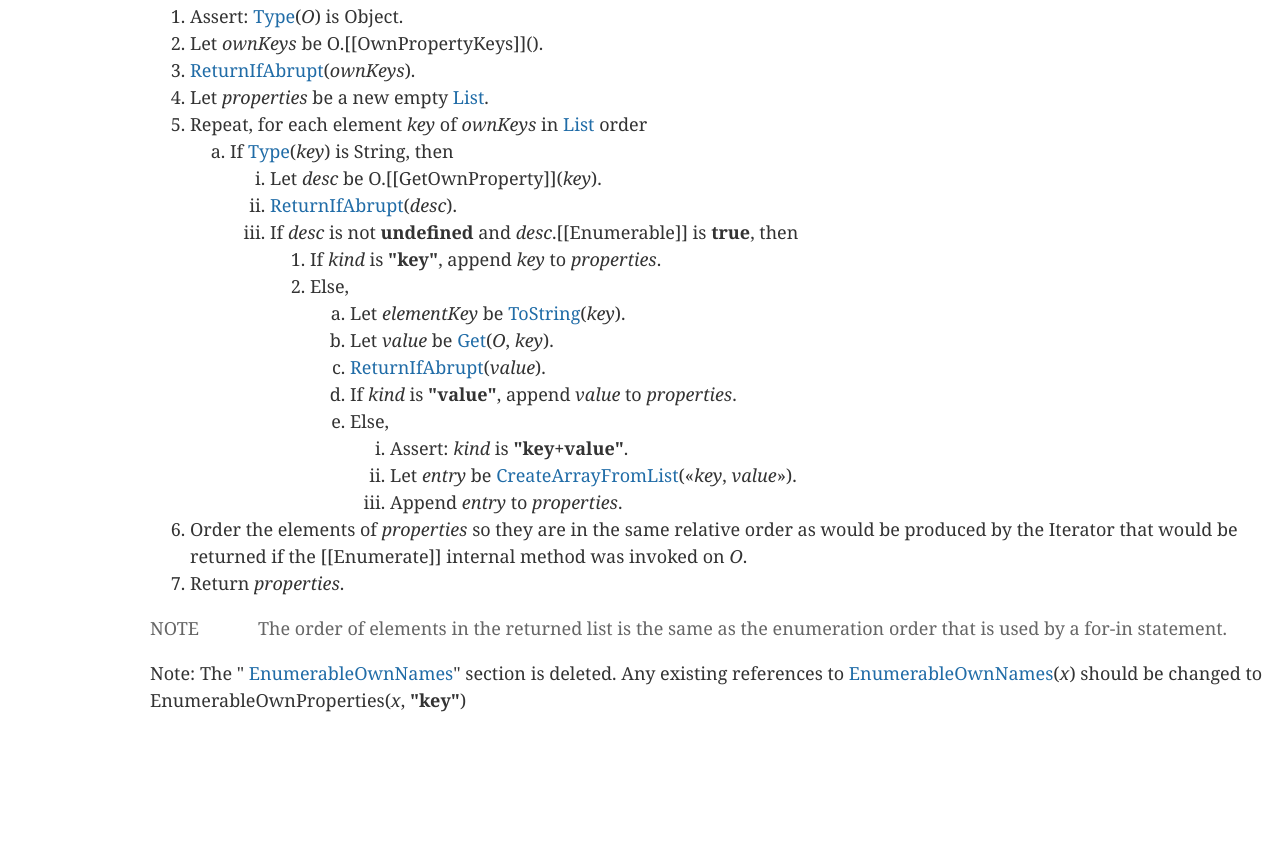
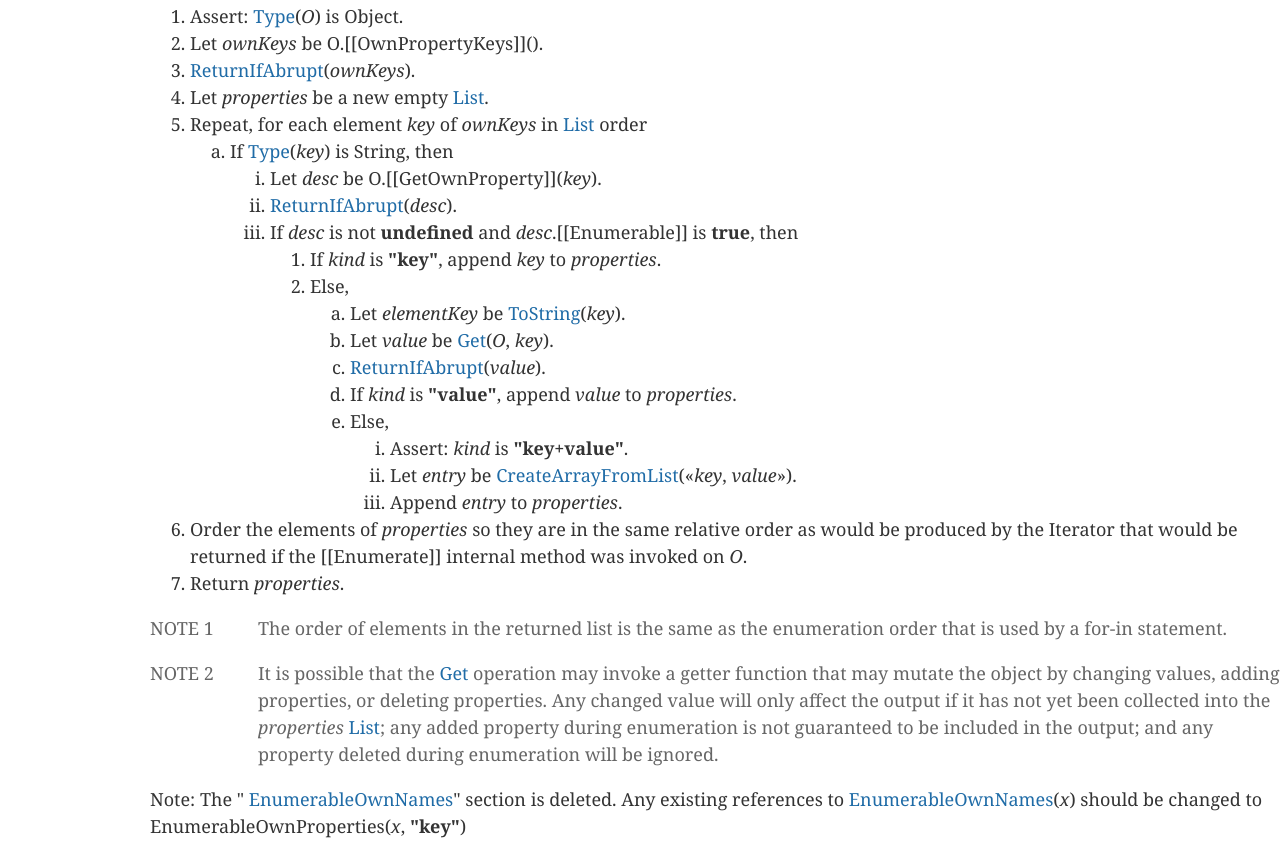
Before and after one commit to tc39/proposal-object-values-entries, a website: page index.html in a window 1280 px wide. Shown: the part 1342-2200 px from the top of the page. Before the commit the page ends 2074 px from the top, so only its background shows below. Drawn offline with nearby package versions, Linux system fonts and the light colour scheme.

Commit message:
Add a spec note to ensure that added keys are not guaranteed to be included; deleted keys will be ignored; and changing values on the object will not affect the algorithm.

```diff
--- a/index.html
+++ b/index.html
@@ -131,7 +131,10 @@
 				</li>
 			</ol>
 		</emu-alg>
-		<emu-note><span class="note">Note</span>The order of elements in the returned list is the same as the enumeration order that is used by a for-in statement.</emu-note>
+		<emu-note><span class="note">Note 1</span>The order of elements in the returned list is the same as the enumeration order that is used by a for-in statement.</emu-note>
+		<emu-note><span class="note">Note 2</span>It is possible that the
+			<emu-xref aoid="Get"><a href="http://www.ecma-international.org/ecma-262/6.0/index.html#sec-get-o-p">Get</a></emu-xref> operation may invoke a getter function that may mutate the object by changing values, adding properties, or deleting properties. Any changed value will only affect the output if it has not yet been collected into the <var>properties</var>
+			<emu-xref href="#sec-list-and-record-specification-type"><a href="http://www.ecma-international.org/ecma-262/6.0/index.html#sec-list-and-record-specification-type">List</a></emu-xref>; any added property during enumeration is not guaranteed to be included in the output; and any property deleted during enumeration will be ignored.</emu-note>
 
 		<p>Note: The "
 			<emu-xref aoid="EnumerableOwnNames"><a href="http://www.ecma-international.org/ecma-262/6.0/index.html#sec-enumerableownnames">EnumerableOwnNames</a></emu-xref>" section is deleted. Any existing references to
```
Also changed, not shown: 1 other file.
